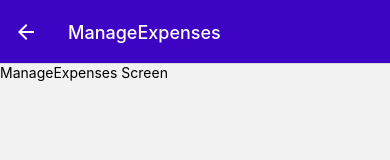
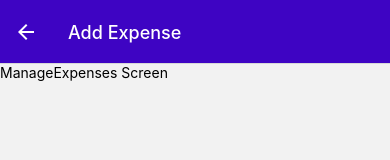
Before and after one commit to KimW1998/ExpenseTrackerApp, a React Native app: screen /ManageExpenses in a window 390 px wide. Shown: the top 160 px of the page. Built offline with nearby package versions, Linux system fonts and the light colour scheme.

Commit message:
the title of Manage expanse changes if you press + or a  ExpensesItem

```diff
--- a/components/ExpensesOutput/ExpensesItem.js
+++ b/components/ExpensesOutput/ExpensesItem.js
@@ -8,7 +8,9 @@
     const navigation = useNavigation();
 
 function expensePressHandler(){
-navigation.navigate('ManageExpenses');
+navigation.navigate('ManageExpenses', {
+    expenseId: id,
+});
 }
 
   return (
--- a/screen/MangageExpenses.js
+++ b/screen/MangageExpenses.js
@@ -1,7 +1,17 @@
-import {Text} from 'react-native';
+import { useLayoutEffect } from "react";
+import { Text } from "react-native";
 
-function ManageExpenses() {
-    return(<Text>ManageExpenses Screen</Text>)
+function ManageExpenses({ route, navigation }) {
+  const editedExpenseId = route.params?.expenseId;
+  const isEditing = !!editedExpenseId;
+
+  useLayoutEffect(() => {
+    navigation.setOptions({
+      title: isEditing ? "Edit Expense" : "Add Expense",
+    });
+  }, [navigation, isEditing]);
+
+  return <Text>ManageExpenses Screen</Text>;
 }
 
 export default ManageExpenses;
```
